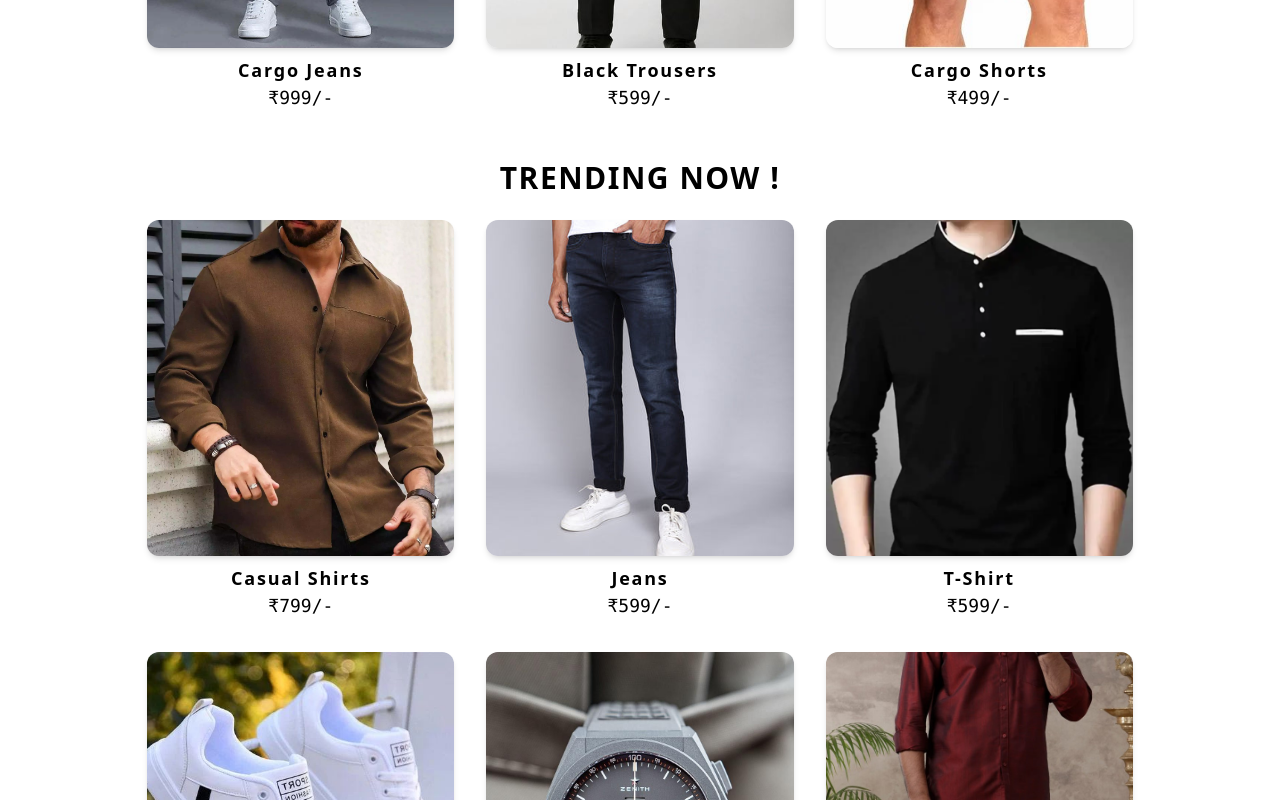
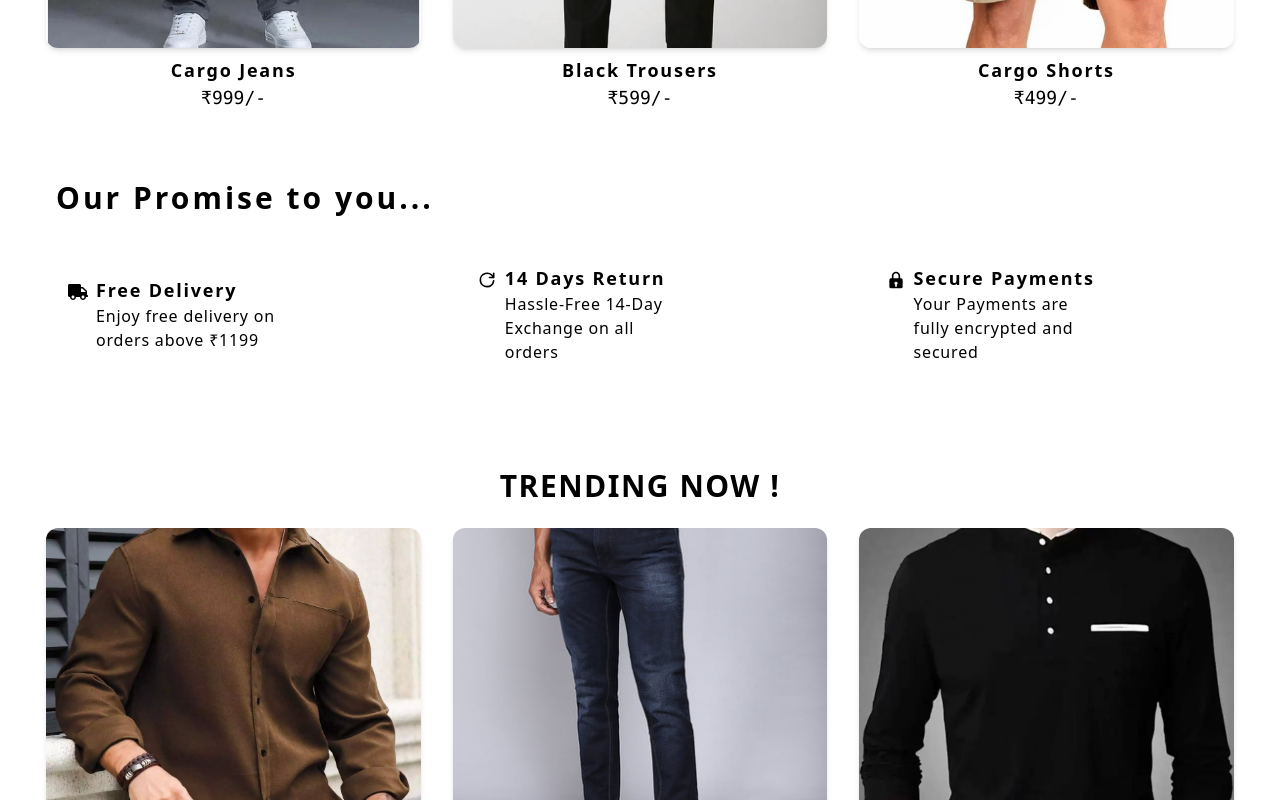
Before and after one commit to Barath-ash/PixelArts, a React (Vite) app: page / in a window 1280 px wide. Shown: the part 1540-2340 px from the top of the page. Built offline with nearby package versions, Linux system fonts and the light colour scheme.

Commit message:
90% percent completed

```diff
--- a/src/App.jsx
+++ b/src/App.jsx
@@ -18,6 +18,8 @@ import img10 from './assets/Cloths/whiteshoes.jpg';
 import img11 from './assets/Cloths/watch.avif';
 import img12 from './assets/Cloths/traditional.jpg';
 import Explore from './Components/Explore';
+import Details from './Components/Details';
+import Footer from './Components/Footer';
 
 function App() {
   // ✅ Use arrays instead of objects
@@ -37,9 +39,11 @@ function App() {
       <Trending />
 
        <ClothComponent images={imgLayer1} names={namesLayer1} prices={pricesLayer1} />
+       <Details/>
       <Explore/>
       <ClothComponent images={imgLayer2} names={namesLayer2} prices={pricesLayer2} />
 
+<Footer/>
 
 
     </>
--- a/src/Components/ClothComponent.jsx
+++ b/src/Components/ClothComponent.jsx
@@ -3,7 +3,7 @@ import React from 'react';
 const ClothComponent = ({ images, names, prices }) => {
   return (
     <div className="flex flex-col items-center gap-8 px-4">
-      <div className="flex flex-wrap justify-center gap-8 w-full max-w-5xl">
+      <div className="flex flex-wrap justify-center gap-8 w-full max-w-6.5xl">
         {images.map((image, index) => (
           <div key={index} className="flex flex-col items-center w-[30%]">
             <img
--- /dev/null
+++ b/src/Components/Details.jsx
@@ -0,0 +1,44 @@
+import React from 'react'
+import { FaTruck } from "react-icons/fa";
+import { TbReload } from "react-icons/tb";
+import { BiSolidLock } from "react-icons/bi";
+
+const Details = () => {
+  const datas = [{
+    Icons: <FaTruck/>,
+    title:"Free Delivery",
+    content:"Enjoy free delivery on orders above ₹1199",
+  },
+  {Icons:<TbReload/>,
+    title:"14 Days Return",
+    content:"Hassle-Free 14-Day Exchange on all orders"},
+    {Icons:<BiSolidLock/>,
+      title:"Secure Payments",
+      content:"Your Payments are fully encrypted and secured"}]
+  return (
+    <div>
+      <div className='p-14 mt-3 mb-4'>
+        <h1 className='text-3xl font-bold tracking-widest'>Our Promise to you...</h1>
+        <div className='flex  justify-between items-center mt-12 w-full'>
+          {datas.map((values)=>{
+            return(
+<div className='w-[30%] px-10 relative'>
+                <h3 className='font-bold text-lg tracking-widest flex '> <span className='text-xl left-3 top-1.5 absolute'>{values.Icons}</span> <p>{values.title}</p></h3>
+                <p className='w-4/6 tracking-wider'>
+                  {values.content}
+                </p>
+                </div>
+            )
+
+          })}
+
+
+
+
+        </div>
+      </div>
+    </div>
+  )
+}
+
+export default Details
--- /dev/null
+++ b/src/Components/Footer.jsx
@@ -0,0 +1,9 @@
+import React from 'react'
+
+const Footer = () => {
+  return (
+    <div>Footer</div>
+  )
+}
+
+export default Footer
```
